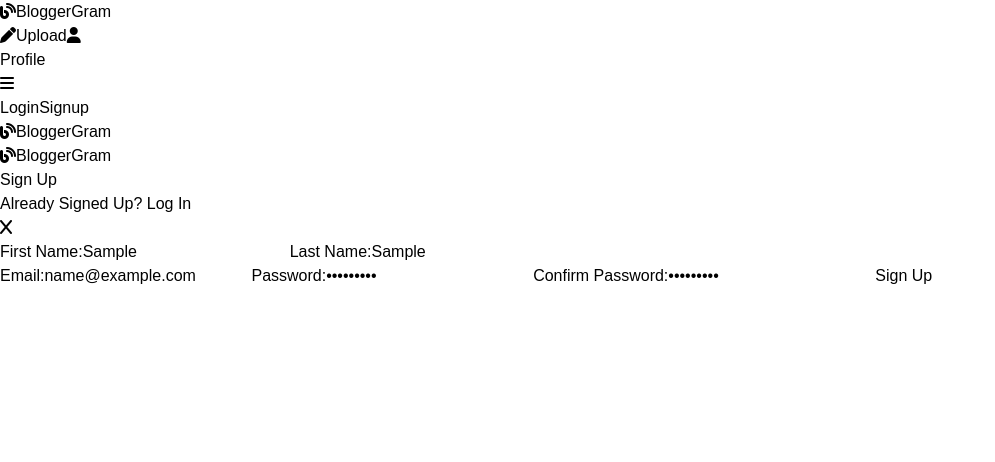
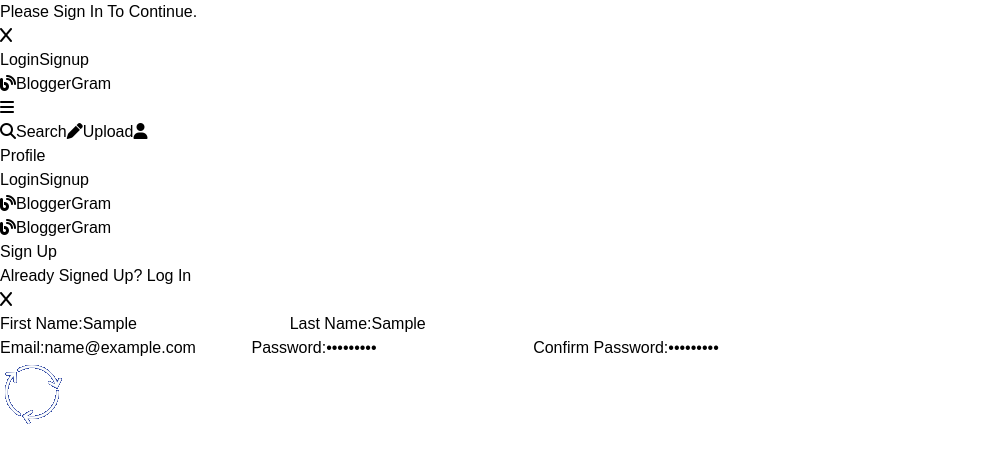
Before and after one commit to favour-the-dev/bloggergram, a React (Vite) app: page /Signup in a window 1280 px wide. Both pictures are taken after typing "Sample", "Sample", "name@example.com", "Sample123", "Sample123" into the empty fields and a click on the input "Sign Up". Shown: the top 462 px of the page, without its empty margins (0-995 px from the left). Built offline with nearby package versions, Linux system fonts and the light colour scheme; no server answers; a web font is replaced by a local one.

Commit message:
latest commit

```diff
--- a/src/App.tsx
+++ b/src/App.tsx
@@ -5,10 +5,11 @@ import Signup from './pages/signup/Signup';
 import Login from './pages/Login/Login';
 import { ToastContainer } from 'react-toastify';
 import 'react-toastify/dist/ReactToastify.css';
+import { AppContextProvider} from './context/context';
 function App() {
-
   return (
     <>
+      <AppContextProvider>
         <ToastContainer/>
         <Navbar />
         <div className="container mx-auto overflow-auto">
@@ -18,6 +19,7 @@ function App() {
             <Route path='/Login' element={<Login/>}/>
           </Routes>
         </div>
+      </AppContextProvider>
     </>
   )
 }
--- a/src/components/Navbar.tsx
+++ b/src/components/Navbar.tsx
@@ -1,60 +1,97 @@
-import { useState, useEffect, useRef } from "react";
+import { useState, useEffect, useRef, useContext } from "react";
 import { NavLink, useNavigate } from "react-router-dom";
 import { getAuth, onAuthStateChanged, signOut } from "firebase/auth";
+import NotSignedIn from "./NotSignedin";
 import app from "../firebase/firebase";
+import AppContext from "../context/context";
+import loaderspin  from '../assets/1497.gif';
 function Navbar() {
     const [clicked, setClicked] = useState(false);
+    const [loader, setLoader] = useState(false);
     // const [viewProfile, setViewProfile] = useState(false);
     const navigate = useNavigate()
     const auth = getAuth(app);
     const UserRef = useRef<any>(null);
     const [loggedin, setLoggedIn] = useState<boolean>(false);
+    const {signedIn ,setSignedIn} = useContext(AppContext)
+    const [showModal, setShowModal] = useState<boolean>(false);
     const handleSignOut = ()=>{
+        setLoader(true)
+        setTimeout(()=>{
             signOut(auth).then(()=>{
+                setSignedIn(false);
+                location.reload()
                 navigate('/')
+                setLoader(false)
                 console.log('signed out')
             }).catch((err)=>{
                 console.log(err)
             })
+        }, 1000)
+    }
+    const checkedSignedIn = (e:any)=>{
+        if(e.target.value !== ''){
+            if(signedIn === false){
+                navigate('/')
+                setShowModal(true)
+            }else{
+                setShowModal(false)
+            }
+        }
+
     }
     useEffect(()=>{
         onAuthStateChanged(auth, (user)=>{
             if(user){
+                setSignedIn(true)
                 setLoggedIn(true);
                 UserRef.current.textContent = user.displayName;
             }else{
+                setSignedIn(false)
                 setLoggedIn(false);
                 console.log('no user signed in')
             }
         })
-    }, [auth])
+    }, [auth, setSignedIn])
     return (
         <>
+            <NotSignedIn showModalProp={showModal} setShowModalProp={setShowModal}/>
             <div className="w-full bg-blue-500 text-gray-100">
                 <div className="relative container mx-auto h-fit flex items-center justify-between">
                     <NavLink to={'/'} className="flex items-center space-x-1 p-2 cursor-pointer">
                         <i className="fa-solid fa-blog text-md md:text-xl border-2 p-2 rounded-full w-fit"></i><span className="font-bold text-lg md:text-xl cursor-pointer">BloggerGram</span>
                     </NavLink>
                     <div className="flex items-center space-x-2 md:space-x-6">
+                            <div className="">
+                                <div className="block md:hidden text-xl p-3" onClick={()=>{
+                                    setClicked(!clicked);
+                                }}>
+                                    {!clicked ? <i className="fa-solid fa-bars"></i> :
+                                    <i className="fa-solid fa-x"></i>}
+                                </div>
+                                <div className={clicked ? 'flex flex-col md:items-center md:flex-row space-y-2 md:space-y-0 md:space-x-3 absolute bg-blue-500 md:bg-transparent md:static right-0 p-4 md:p-0' : 'hidden md:flex flex-row space-x-3'}>
+                                    <div className="flex flex-col md:items-center md:space-x-2 md:flex-row" onClick={(e)=>{
+                                        checkedSignedIn(e)
+                                    }}>
+                                        <NavLink to={'/Search'}  className='flex items-center space-x-1 uppercase border-b-2 ease-linear duration-150 border-b-transparent hover:border-b-gray-200 p-2'>
+                                            <i className="fa-solid fa-magnifying-glass"></i>
+                                            <span>Search</span>
+                                        </NavLink>
                                         <NavLink to={'/Upload'} className='flex items-center space-x-1 uppercase border-b-2 ease-linear duration-150 border-b-transparent hover:border-b-gray-200 p-2'>
-                            <i className="fa-solid fa-pen"></i><span className="hidden md:block">Upload</span>
+                                            <i className="fa-solid fa-pen"></i>
+                                            <span className="block">Upload</span>
                                         </NavLink>
                                         <NavLink to={'/Profile'} className='relative flex items-center space-x-1 uppercase border-b-2 ease-linear duration-150 border-b-transparent hover:border-b-gray-200 p-2'>
                                             <i className="fa-solid fa-user"></i>
                                             <div
-                                className={`${loggedin ? 'hidden md:block' : 'hidden'} text-white`}
+                                                className={`${loggedin ? 'block' : 'hidden'} text-white`}
                                                 ref={UserRef}>
                                                 </div>
-                            {loggedin ? '' : <span className="hidden md:block">Profile</span>}
+                                            {loggedin ? '' : <span className="block">Profile</span>}
                                         </NavLink>
+                                    </div>
                                     {!loggedin ?
-                            <div className="">
-                                <div className="block md:hidden text-xl p-1" onClick={()=>{
-                                    setClicked(!clicked);
-                                }}>
-                                    {!clicked ? <i className="fa-solid fa-bars"></i> : <i className="fa-solid fa-x"></i>}
-                                </div>
-                                <div className={clicked ? 'flex flex-col md:flex-row space-y-2 md:space-y-0 md:space-x-3 absolute bg-blue-500 md:bg-transparent md:static right-0 p-4 md:p-0' : 'hidden md:flex flex-row space-x-3'}>
+                                    <div className="w-full flex md:items-center flex-col md:flex-row space-y-2 md:space-y-0 md:space-x-2">
                                         <NavLink to={'/Login'} className='bg-white text-blue-500 hover:bg-transparent hover:border-white hover:text-white px-2 md:px-4 py-1 rounded-lg border-2 border-transparent ease-in-out duration-200'>
                                             Login
                                         </NavLink>
@@ -62,17 +99,27 @@ function Navbar() {
                                             Signup
                                         </NavLink>
                                     </div>
-                            </div>
                                     :
                                     <div
-                            className="border-2 border-white rounded-md px-2 py-1 cursor-pointer"
+                                    className="flex items-center justify-center border-2 border-white rounded-md px-2 py-1 cursor-pointer"
                                     onClick={()=>{
                                         handleSignOut()
                                     }}
                                     >
-                                <i className="fa-solid fa-right-from-bracket"></i> <span className="hidden md:inline-block">Log Out</span>
+                                        {
+                                            !loader ?
+                                            <div className="flex items-center">
+                                                <i className="fa-solid fa-right-from-bracket"></i>
+                                                <span className="inline-block">Log Out</span>
+                                        </div> :
+                                        <div className="w-6">
+                                            <img src={loaderspin} alt="" />
                                         </div>
                                         }
+                                    </div>
+                                }
+                                </div>
+                            </div>
                     </div>
                 </div>
             </div>
--- /dev/null
+++ b/src/components/NotSignedin.tsx
@@ -0,0 +1,28 @@
+import { Dispatch, SetStateAction } from "react";
+import { NavLink } from "react-router-dom";
+function NotSignedIn({showModalProp, setShowModalProp}: {showModalProp: boolean, setShowModalProp: Dispatch<SetStateAction<boolean>>}) {
+    return (
+        <>
+        <div className={showModalProp ? "flex flex-col items-center justify-center fixed top-0 left-0 w-[100dvw] h-[100dvh] bg-black bg-opacity-60 z-[1500] overflow-hidden" : "hidden"}>
+            <div className="rounded-lg relative w-2/3 md:w-fit p-8 bg-blue-500 text-white flex flex-col space-y-4">
+                <div>
+                    <h2>Please Sign In To Continue.</h2>
+                </div>
+                <div onClick={()=>{
+                    setShowModalProp(false);
+                }} className="absolute right-2 top-0 p-1 text-xs border-2 rounded-full w-6 h-6 flex items-center justify-center cursor-pointer"><i className="fa-solid fa-x"></i></div>
+                <div className="flex space-x-4 items-center w-full justify-between">
+                    <NavLink to={'/Login'} className='text-center w-1/2 bg-white text-blue-500 hover:bg-transparent hover:border-white hover:text-white px-2 md:px-4 py-1 rounded-lg border-2 border-transparent ease-in-out duration-200'>
+                        Login
+                    </NavLink>
+                    <NavLink to={'/Signup'} className='text-center w-1/2 border-2 border-white hover:border-transparent hover:bg-white hover:text-blue-500 px-2 md:px-4 py-1 rounded-lg ease-in-out duration-200'>
+                        Signup
+                    </NavLink>
+                </div>
+            </div>
+        </div>
+        </>
+    );
+}
+
+export default NotSignedIn;
--- /dev/null
+++ b/src/context/context.tsx
@@ -0,0 +1,26 @@
+import { Dispatch, ReactNode, SetStateAction, createContext, useState } from "react";
+
+interface App{
+    signedIn: boolean
+    setSignedIn: Dispatch<SetStateAction<boolean>>
+}
+const defaultValue = {
+    signedIn: false,
+    setSignedIn: ()=>{}
+}
+const AppContext = createContext<App>(defaultValue)
+
+export const AppContextProvider = ({children}: {children: ReactNode})=>{
+    const [signedIn, setSignedIn] = useState<boolean>(false);
+    return (
+        <>
+            <AppContext.Provider value={{
+                signedIn,
+                setSignedIn
+            }}>
+                {children}
+            </AppContext.Provider>
+        </>
+    );
+}
+export default AppContext;
--- a/src/pages/Home/Home.tsx
+++ b/src/pages/Home/Home.tsx
@@ -15,7 +15,7 @@ function Home() {
             setLoading(false)
             toast.success('successfully fetched blogs')
             const blogaArr = await reponse.data.news;
-            setBlogsArr(blogaArr.slice(0, 10))
+            setBlogsArr(blogaArr.slice(0, 8))
         }).catch((err)=>{
             toast.error(err.message)
         })
--- a/src/pages/Home/components/BlogPost.tsx
+++ b/src/pages/Home/components/BlogPost.tsx
@@ -9,8 +9,8 @@ function BlogPost(props: {
 }) {
     return (
         <>
-            <a href={props.artLink} target="blank_" className="p-2 block bg-white border-2 border-blue-100 text-blue-500 w-full rounded-md shadow-md">
-                <div className="flex flex-col gap-1 md:space-y-2">
+            <a href={props.artLink} target="blank_" className="p-2 block bg-white border-2 border-blue-100 text-blue-500 w-full rounded-md">
+                <div className="flex flex-col gap-1  md:space-y-2">
                     <div className="w-full h-[150px] md:h-[200px] rounded-lg mx-auto">
                         <img src={props.imageUrl} alt="image" className="w-full h-full object-cover md:object-cover rounded-lg"/>
                     </div>
--- a/src/pages/Login/Login.tsx
+++ b/src/pages/Login/Login.tsx
@@ -3,25 +3,29 @@ import app from '../../firebase/firebase';
 import { useState } from 'react';
 import {Link, useNavigate} from 'react-router-dom'
 import { toast } from 'react-toastify';
+import Loaderspin from '../../assets/1497.gif';
 function Login() {
     const [email, setEmail]= useState('');
+    const [loader, setLoader] = useState<boolean>(false);
     const [password, setPassword] = useState('');
     const navigate = useNavigate();
     const auth = getAuth(app);
     const handleSubmit = ()=>{
         if(email !== '' && password !== ''){
+            setLoader(true)
             signInWithEmailAndPassword(auth, email, password)
             .then((userCredential)=>{
                 const user = userCredential.user;
                 console.log(user);
                 toast.success('Logged in successfully')
                 navigate('/')
+                setLoader(false)
             }).catch((error)=>{
                 console.log(error)
                 toast.error(error.message)
             })
         }else{
-            alert('please fill in all fields')
+            toast.error('please fill in all fields')
         }
     }
     return (
@@ -70,7 +74,12 @@ function Login() {
                                 className="p-2 border-b-2 border-blue-500 outline-none"
                                 value={password}/>
                             </label>
-                            <input type="submit" value="Log in" className="cursor-pointer p-2 bg-blue-500 text-white"/>
+                            {
+                                loader ? <div className="cursor-pointer p-2 bg-blue-500 text-white flex items-center justify-center">
+                                        <img src={Loaderspin} alt="" className='w-6'/>
+                                    </div>
+                                : <input type="submit" value="Log in" className="cursor-pointer p-2 bg-blue-500 text-white"/>
+                            }
                         </form>
                     </div>
                 </div>
--- a/src/pages/signup/Signup.tsx
+++ b/src/pages/signup/Signup.tsx
@@ -3,9 +3,11 @@ import {getAuth, createUserWithEmailAndPassword, updateProfile} from 'firebase/a
 import app from '../../firebase/firebase';
 import { useState } from 'react';
 import { toast } from 'react-toastify';
+import Loaderspin from '../../assets/1497.gif';
 
 
 function Signup() {
+    const [loader, setLoader] = useState<boolean>(false);
     const [firstName, setFirstName] = useState('');
     const [lastName, setLastName] = useState('');
     const [email, setEmail] = useState('');
@@ -18,6 +20,7 @@ function Signup() {
             if(password === confirmPassword){
                 if(password.length >= 8){
                     const displayName = `${firstName} ${lastName}`
+                    setLoader(true)
                     await createUserWithEmailAndPassword(auth, email, password)
                     .then((userCredentials)=>{
                         const user = userCredentials.user;
@@ -30,6 +33,7 @@ function Signup() {
                     await updateProfile(auth.currentUser, {displayName: displayName})
                     .catch((err)=>{console.log(err)})
                     naviagate('/Login')
+                    setLoader(false)
                 }else{
                     toast.error('password must be at least 8 characters')
                 }
@@ -120,7 +124,12 @@ function Signup() {
                                 className="p-2 border-b-2 border-blue-500 outline-none"
                                 value={confirmPassword}/>
                             </label>
-                            <input type="submit" value="Sign Up" className="cursor-pointer p-2 bg-blue-500 text-white"/>
+                            {
+                                loader? <div className="cursor-pointer p-2 bg-blue-500 text-white flex items-center justify-center">
+                                    <img src={Loaderspin} alt="" className='w-6'/>
+                                </div>  :
+                                <input type="submit" value="Sign Up" className="cursor-pointer p-2 bg-blue-500 text-white"/>
+                            }
                         </form>
                     </div>
                 </div>
```
Also changed, not shown: src/pages/Home/components/Banner.tsx (added, +8 -0 lines), src/assets/1497.gif (added). Lines whose indentation alone changed are shown as unchanged.
